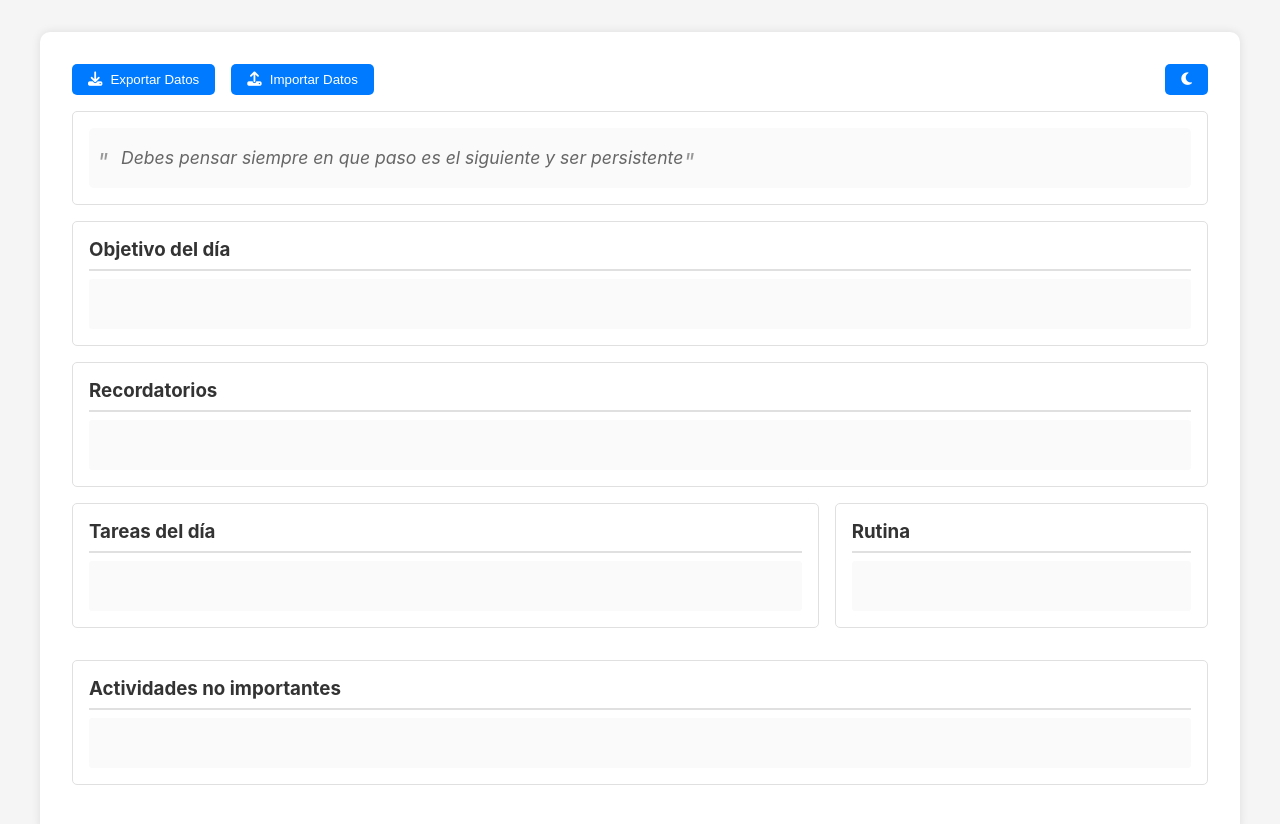
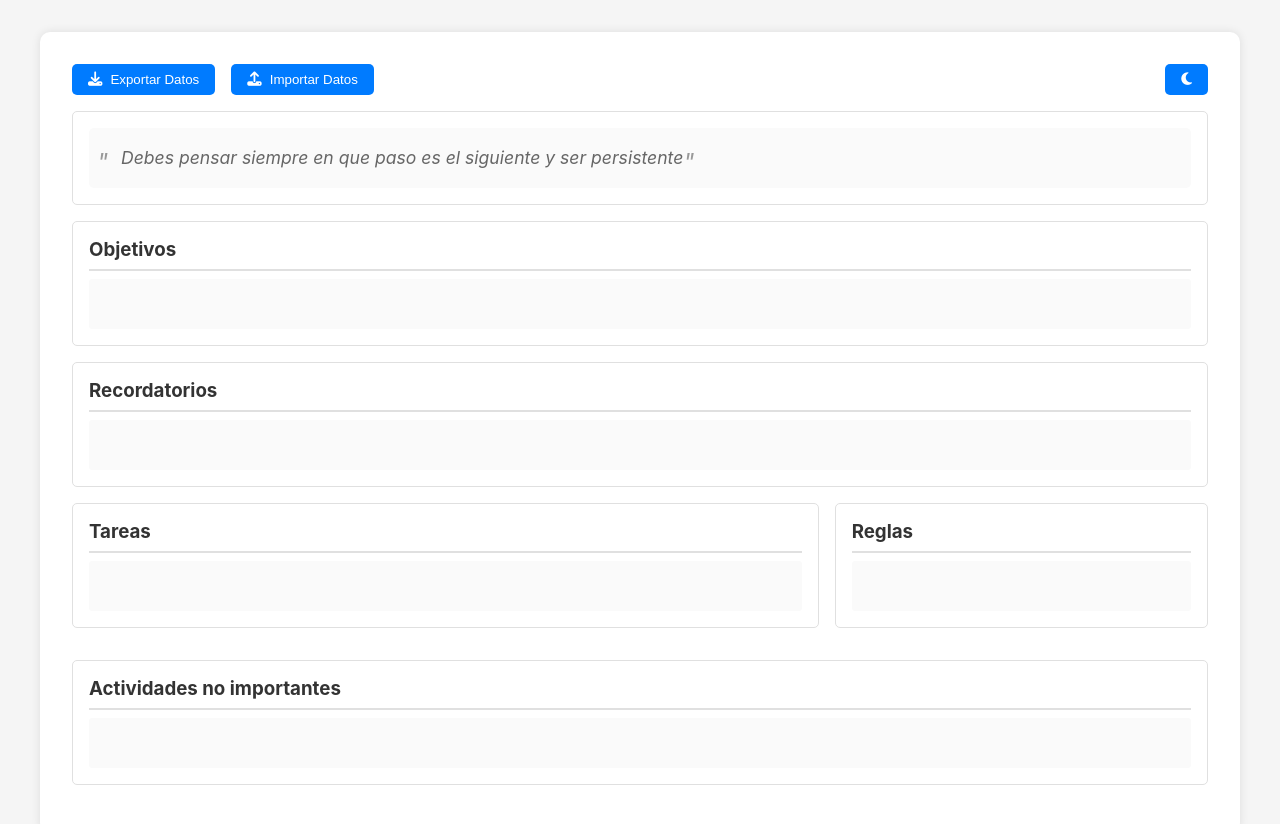
Before and after one commit to Adolfsan99/tasks, a plain HTML site: page planner/index.html in a window 1280 px wide. Drawn offline with Linux system fonts and the light colour scheme.

Commit message:
Add files via upload

```diff
--- a/planner/index.html
+++ b/planner/index.html
@@ -22,7 +22,7 @@
     </section>
 
     <section class="section objective">
-      <h3>Objetivo del día</h3>
+      <h3>Objetivos</h3>
       <div class="content" contenteditable="true"></div>
     </section>
 
@@ -33,12 +33,12 @@
 
     <div class="split-section">
       <section class="section tasks">
-        <h3>Tareas del día</h3>
+        <h3>Tareas</h3>
         <div class="content" contenteditable="true"></div>
       </section>
 
       <section class="section routine">
-        <h3>Rutina</h3>
+        <h3>Reglas</h3>
         <div class="content" contenteditable="true"></div>
       </section>
     </div>
```
